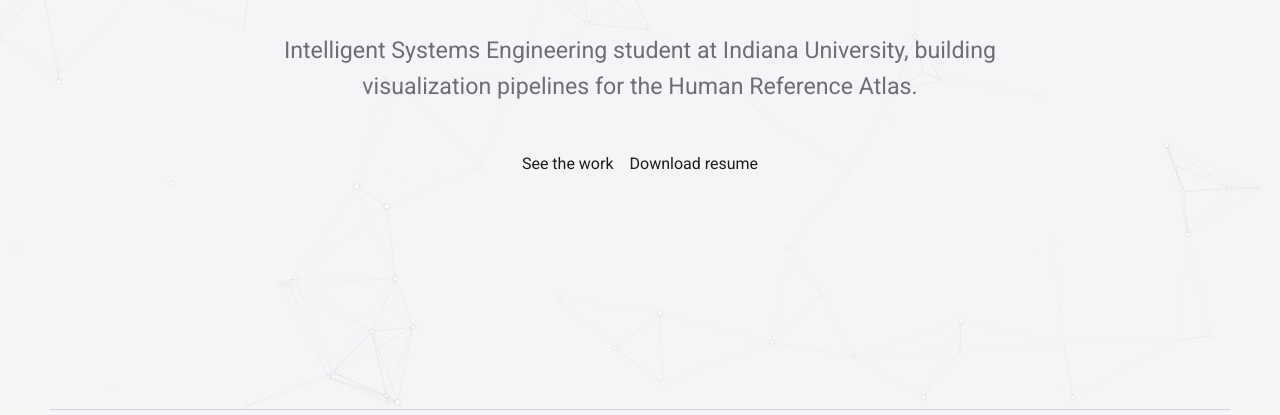
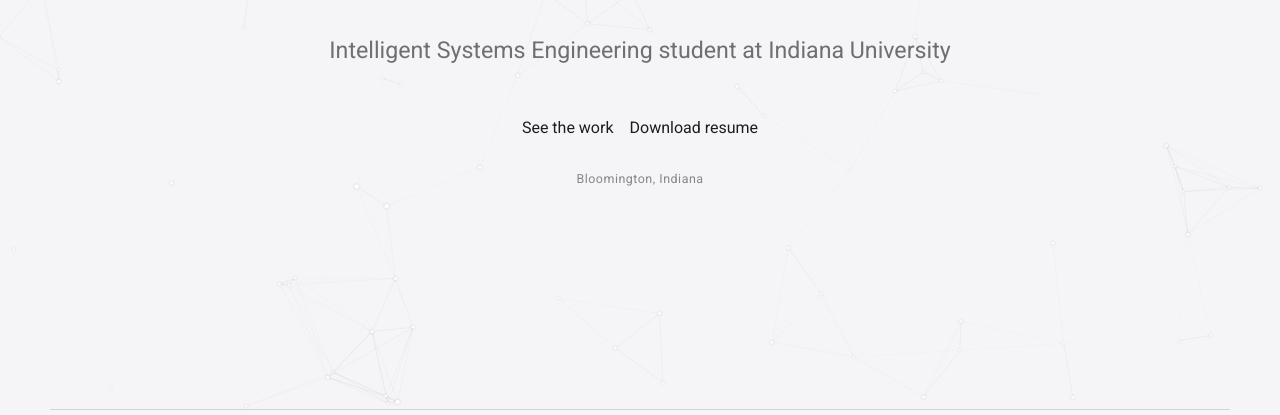
Before and after one commit to zeynepamac01/zeynep-portfolio, a plain HTML site: page index.html in a window 1280 px wide. Shown: the part 385-800 px from the top of the page. Drawn offline with Linux system fonts and the light colour scheme; animation ran at ten frames a second.

Commit message:
update the index

```diff
--- a/index.html
+++ b/index.html
@@ -38,12 +38,13 @@
     <img src="assets/portrait.jpg" alt="Zeynep S. Amac" class="hero-photo-lg">
     <h1 class="hero-name-lg">Zeynep S. Amac</h1>
     <p class="hero-sub">
-      Intelligent Systems Engineering student at Indiana University, building
-      visualization pipelines for the Human Reference Atlas.
+      Intelligent Systems Engineering student at Indiana University
     </p>
     <div class="hero-actions">
       <a href="#work" class="underline-btn">See the work</a>
       <a href="./Zeynep_Amac_Resume_26-27.pdf" class="underline-btn" id="resume-link">Download resume</a>
+    </div>
+    <p class="hero-location">Bloomington, Indiana</p>
   </section>
 
   <!-- ============ PROJECTS (rendered from JS) ============ -->
@@ -253,7 +254,7 @@
   <p class="footer-note"></p>
 </footer>
 
-<script src="script.js?v=20261122-1"></script>
+<script src="script.js?v=20261122-2"></script>
 <a href="#top" class="back-to-top" aria-label="Back to top">↑</a>
 </body>
 </html>
```
